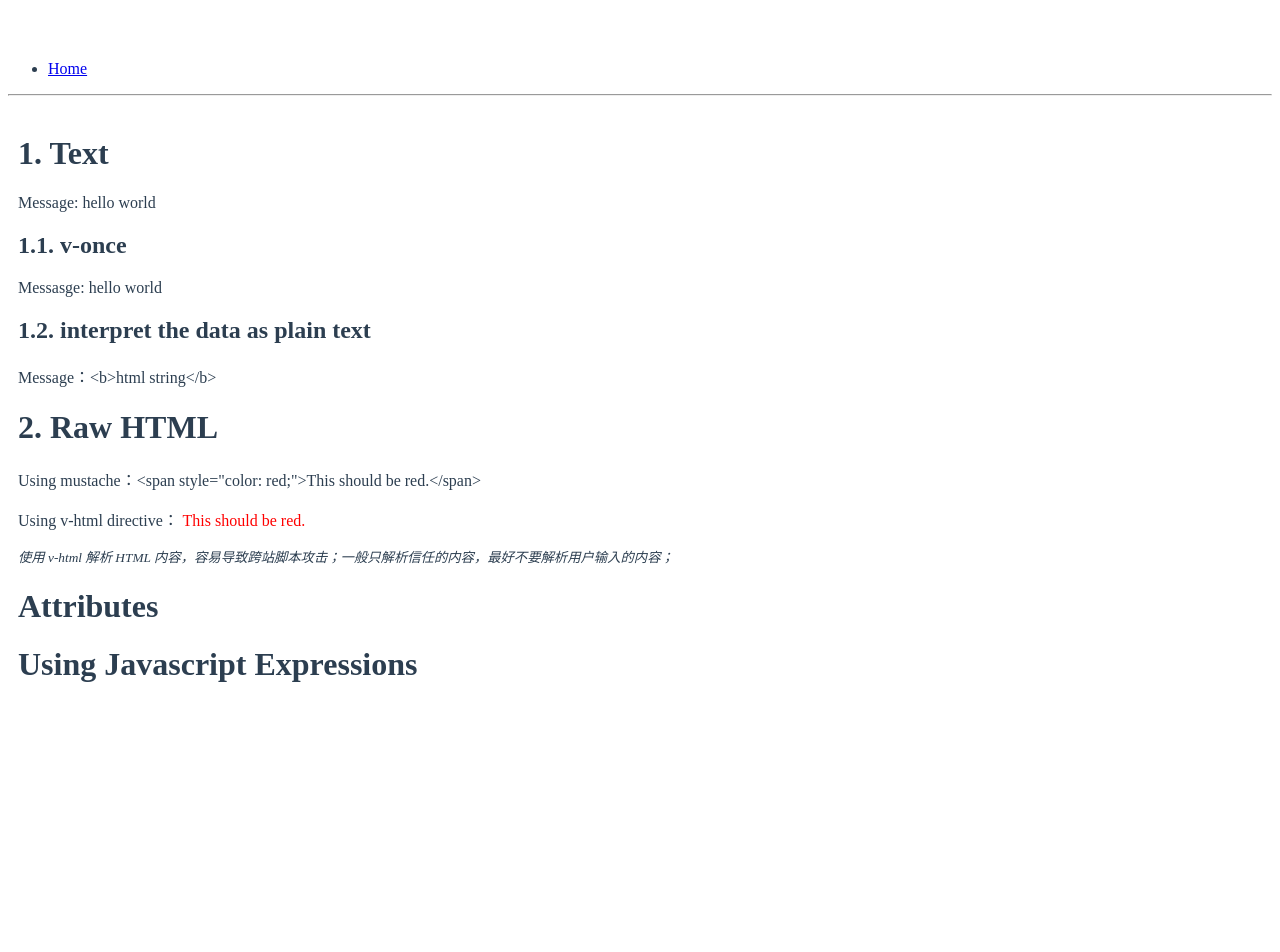
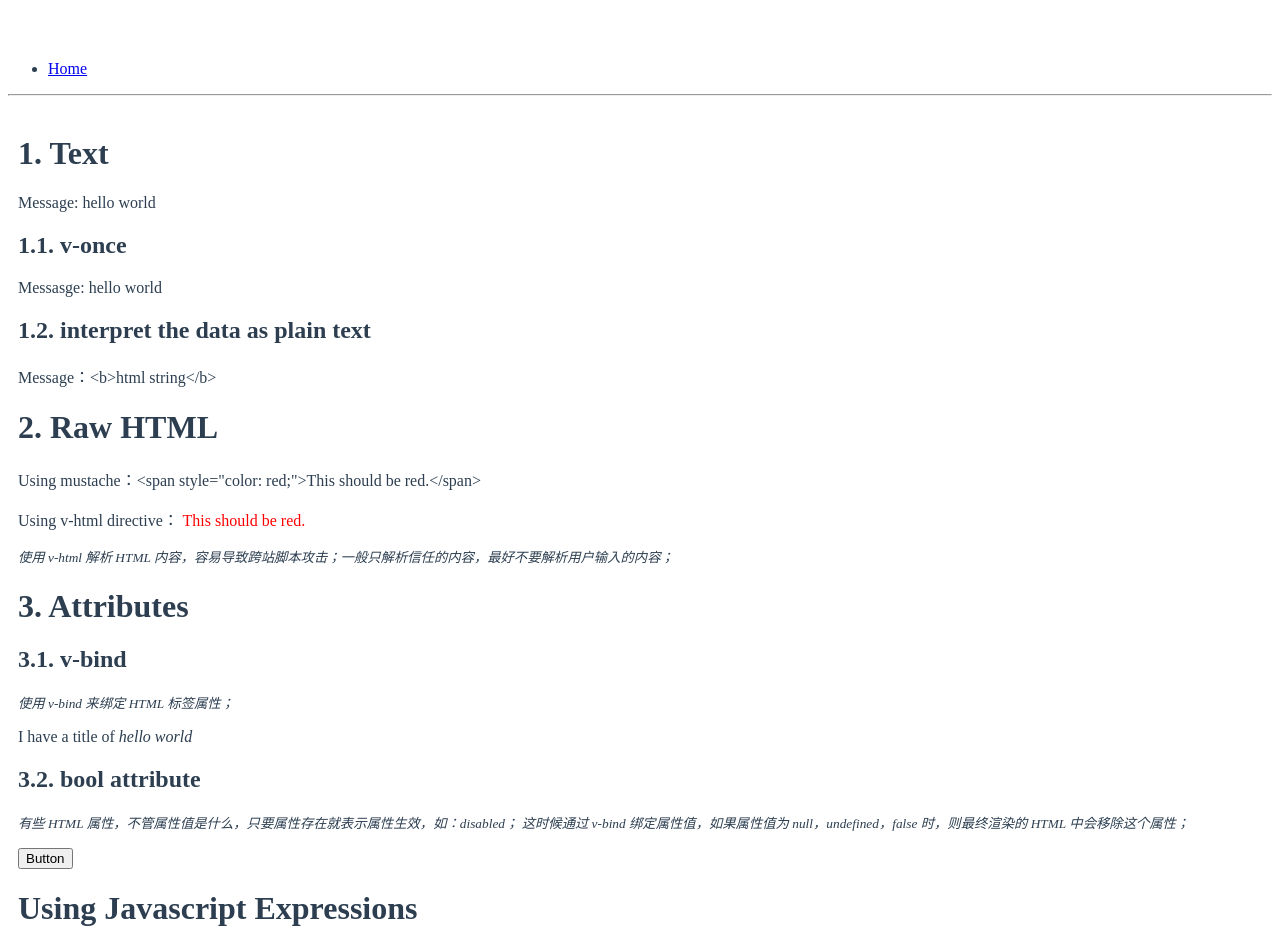
Before and after one commit to luotaoyeah/learning-vue, a Vue app: page /#/guide/template-syntax/interpolation in a window 1280 px wide. Shown: the top 952 px of the page. Before the commit the page ends 800 px from the top, so only its background shows below. Built offline with nearby package versions, Linux system fonts and the light colour scheme.

Commit message:
template-syntax: interpolation: attributes

```diff
--- a/src/doc/guide/template-syntax/interpolation/index.vue
+++ b/src/doc/guide/template-syntax/interpolation/index.vue
@@ -4,18 +4,20 @@
   >
     <InteroplationText></InteroplationText>
     <InteroplationHtml></InteroplationHtml>
-    <h1>Attributes</h1>
+    <InteroplationAttribute></InteroplationAttribute>
     <h1>Using Javascript Expressions</h1>
   </div>
 </template>
 <script>
 import InteroplationText from "./interpolation-text";
 import InteroplationHtml from "./interpolation-html";
+import InteroplationAttribute from "./interpolation-attribute";
 
 export default {
   components: {
     InteroplationText,
-    InteroplationHtml
+    InteroplationHtml,
+    InteroplationAttribute
   }
 };
 </script>
--- /dev/null
+++ b/src/doc/guide/template-syntax/interpolation/interpolation-attribute.vue
@@ -0,0 +1,34 @@
+<template>
+  <div>
+    <h1>3. Attributes</h1>
+    <h2>3.1. v-bind</h2>
+    <small>
+      <i>使用 v-bind 来绑定 HTML 标签属性；</i>
+    </small>
+    <p v-bind:title="title">I have a title of
+      <i>{{title}}</i>
+    </p>
+    <h2>3.2. bool attribute</h2>
+    <small>
+      <i>
+        有些 HTML 属性，不管属性值是什么，只要属性存在就表示属性生效，如：disabled；
+        这时候通过 v-bind 绑定属性值，如果属性值为 null，undefined，false 时，则最终渲染的 HTML 中会移除这个属性；
+      </i>
+    </small>
+    <p>
+      <button v-bind:disabled="isButtonDisabled">Button</button>
+    </p>
+  </div>
+</template>
+<script>
+export default {
+  data() {
+    return {
+      title: "hello world",
+      isButtonDisabled: false
+    };
+  }
+};
+</script>
+<style scoped>
+</style>
```
